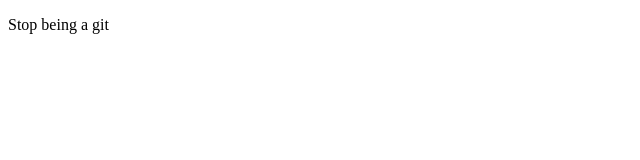
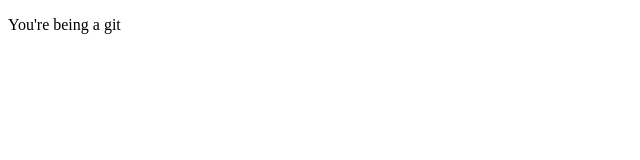
Before and after one commit to kmstachura/First-Repository, a plain HTML site: page First-Repository/index.html in a window 1280 px wide. Shown: the full height of the page, 0-640 px from the left. Drawn offline with Linux system fonts and the light colour scheme.

Commit message:
Updated Index

```diff
--- a/First-Repository/index.html
+++ b/First-Repository/index.html
@@ -6,7 +6,7 @@
 </head>
 
 <body>
-  <p>Stop being a git</p>
+  <p>You're being a git</p>
 </body>
 
 </html>
```
